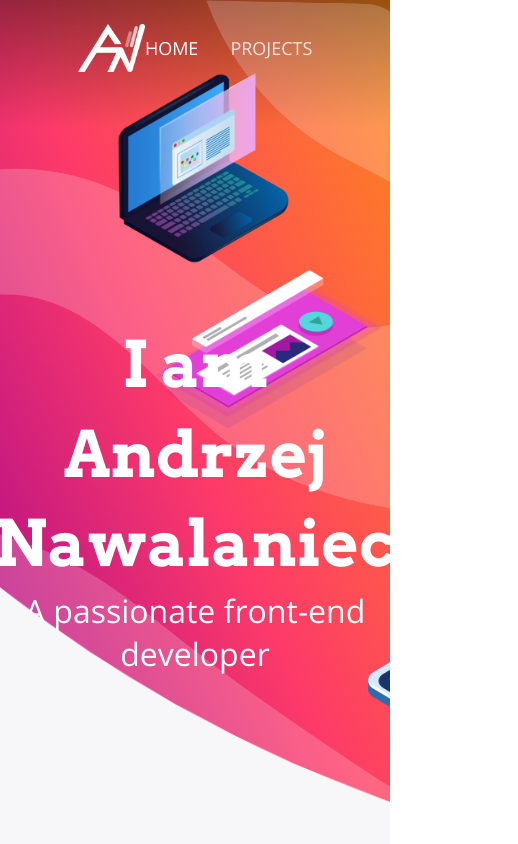
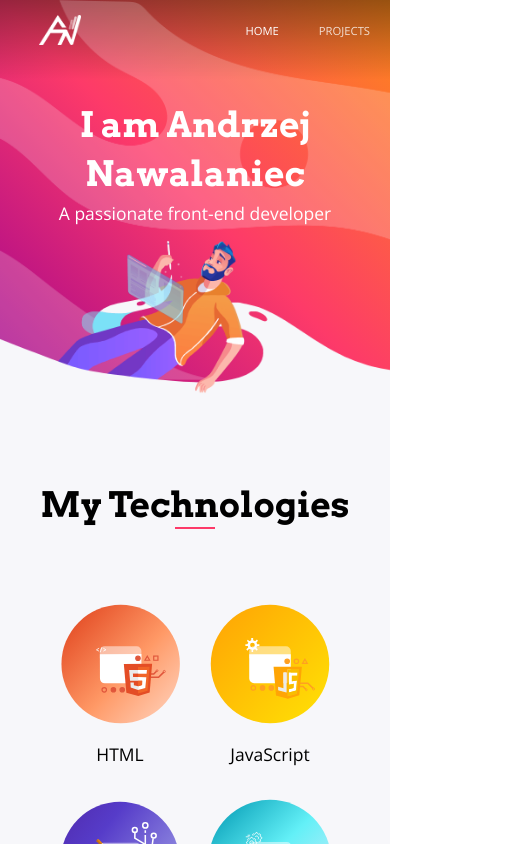
Before and after one commit to baqardo/baqardo.github.io, a React (Create React App) app: page / in a window 390 px wide. Shown: the top 844 px of the page, 518 px wide, since content can reach past the window. Built offline with nearby package versions, Linux system fonts and the light colour scheme.

Commit message:
Responsive home page

```diff
--- a/src/components/Footer/Footer.scss
+++ b/src/components/Footer/Footer.scss
@@ -12,6 +12,14 @@
   height: 40rem;
 
   background-image: linear-gradient(to top left, #9d0191, #fd3a69, #fe881a);
+
+  @media screen and (max-width: 960px) {
+    height: 30rem;
+  }
+
+  @media screen and (max-width: 640px) {
+    height: 20rem;
+  }
 }
 
 .footer__github {
@@ -21,8 +29,8 @@
 
   margin-top: 8rem;
 
-  width: 5rem;
-  height: 5rem;
+  width: 80px;
+  height: 80px;
 
   background-color: white;
   border-radius: 50%;
@@ -30,6 +38,23 @@
   transition: all 0.3s;
   &:hover {
     opacity: 0.8;
+  }
+
+  @media screen and (min-width: 1601px) {
+    width: 112px;
+    height: 112px;
+    margin-top: 20rem;
+  }
+
+  @media screen and (max-width: 960px) {
+    margin-top: 16rem;
+  }
+
+  @media screen and (max-width: 640px) {
+    width: 48px;
+    height: 48px;
+
+    margin-top: 8rem;
   }
 
   &-icon {
--- a/src/components/Header/Header.scss
+++ b/src/components/Header/Header.scss
@@ -8,14 +8,35 @@
   width: 100%;
   height: 900px;
 
-  padding: 20rem 20%;
+  padding: 300px 20%;
 
   background-image: linear-gradient(to top right, #9d0191, #fd3a69, #fe881a);
+
+  @media screen and (min-width: 1921px) {
+    padding: 275px;
+  }
+
+  @media screen and (max-width: 1280px) {
+    height: 700px;
+  }
+
+  @media screen and (max-width: 960px) {
+    padding: 220px 5%;
+    height: 600px;
+  }
+
+  @media screen and (max-width: 640px) {
+    padding: 0;
+    padding-top: 100px;
+    height: 400px;
+  }
 
   &__content {
     text-align: center;
 
     color: white;
+
+    line-height: 3em;
   }
 }
 
@@ -63,10 +84,43 @@
 
   &-item {
     position: relative;
-    top: 61.5%;
-    left: -10%;
+    top: 64%;
+    left: -5%;
 
-    height: 40%;
+    width: 1700px;
+
+    @media screen and (min-width: 1601px) {
+      top: 54%;
+      width: 2200px;
+    }
+
+    @media screen and (min-width: 1921px) {
+      top: 47%;
+      left: -5%;
+
+      width: 2500px;
+    }
+
+    @media screen and (max-width: 1280px) {
+      left: -10%;
+      top: 63%;
+
+      width: 1380px;
+    }
+
+    @media screen and (max-width: 960px) {
+      top: 63%;
+      left: -25%;
+
+      width: 1160px;
+    }
+
+    @media screen and (max-width: 640px) {
+      top: 60%;
+      left: calc(-20% - 10vh);
+
+      width: 840px;
+    }
   }
 }
 
@@ -87,13 +141,42 @@
     top: 8%;
 
     height: 12rem;
+
+    @media screen and (max-width: 1280px) {
+      height: 16rem;
+      left: 15%;
+    }
+
+    @media screen and (max-width: 960px) {
+      height: 14rem;
+    }
+
+    @media screen and (max-width: 640px) {
+      display: none;
+    }
   }
   &-phone {
     position: relative;
-    left: 50%;
+    left: 55%;
     top: 60%;
 
     height: 8rem;
+
+    @media screen and (min-width: 1601px) {
+      left: 60%;
+    }
+
+    @media screen and (max-width: 1280px) {
+      height: 12rem;
+    }
+
+    @media screen and (max-width: 960px) {
+      height: 10rem;
+    }
+
+    @media screen and (max-width: 640px) {
+      display: none;
+    }
   }
   &-website {
     position: relative;
@@ -101,5 +184,18 @@
     top: 8%;
 
     height: 10rem;
+
+    @media screen and (max-width: 1280px) {
+      height: 14rem;
+    }
+
+    @media screen and (max-width: 960px) {
+      height: 12rem;
+      left: 30%;
+    }
+
+    @media screen and (max-width: 640px) {
+      display: none;
+    }
   }
 }
--- a/src/components/Projects/Projects.scss
+++ b/src/components/Projects/Projects.scss
@@ -4,6 +4,21 @@
 
   padding: 0 20%;
   padding-top: 8rem;
+
+  @media screen and (max-width: 1280px) {
+    padding-left: 15%;
+    padding-right: 15%;
+  }
+
+  @media screen and (max-width: 960px) {
+    padding-left: 5%;
+    padding-right: 5%;
+  }
+
+  @media screen and (max-width: 960px) {
+    padding-left: 12%;
+    padding-right: 12%;
+  }
 
   &__title {
     position: relative;
@@ -39,6 +54,10 @@
     border-radius: 1rem;
 
     box-shadow: 0px 4px 80px rgba(black, 0.2);
+
+    @media screen and (max-width: 640px) {
+      flex-direction: column-reverse;
+    }
   }
 
   &__info {
@@ -51,6 +70,12 @@
     border-radius: 1rem 0 0 1rem;
 
     background-color: white;
+
+    @media screen and (max-width: 640px) {
+      width: 100%;
+
+      border-radius: 0 0 1rem 1rem;
+    }
   }
 
   &__date {
@@ -90,11 +115,22 @@
       width: 55%;
 
       border-radius: 0 1rem 1rem 0;
+
+      @media screen and (max-width: 640px) {
+        width: 100%;
+
+        border-radius: 1rem 1rem 0 0;
+      }
     }
   }
 
   &__button {
     margin-top: auto;
     margin-bottom: 1rem;
+
+    @media screen and (max-width: 640px) {
+      margin-top: 2rem;
+      margin-bottom: 0;
+    }
   }
 }
--- a/src/components/Technologies/Technologies.scss
+++ b/src/components/Technologies/Technologies.scss
@@ -1,6 +1,16 @@
 .technologies {
   padding: 0 20%;
   padding-top: 8rem;
+
+  @media screen and (max-width: 1280px) {
+    padding-left: 10%;
+    padding-right: 10%;
+  }
+
+  @media screen and (max-width: 640px) {
+    padding-left: 0%;
+    padding-right: 0%;
+  }
 
   &__title {
     position: relative;
@@ -34,6 +44,10 @@
     margin-top: 2rem;
 
     width: max(250px, 30%);
+
+    @media screen and (max-width: 640px) {
+      width: clamp(150px, 35vw, 250px);
+    }
   }
 
   &__icon {
--- a/src/components/Typography/Heading/Heading.scss
+++ b/src/components/Typography/Heading/Heading.scss
@@ -4,8 +4,16 @@
   font-size: 4rem;
   line-height: 1.4em;
 
+  @media screen and (max-width: 640px) {
+    font-size: 3.5rem;
+  }
+
   &--small {
     font-size: 2.75rem;
+
+    @media screen and (max-width: 960px) {
+      font-size: 2.25rem;
+    }
   }
 
   &--tiny {
--- a/src/components/Typography/Paragraph/Paragraph.scss
+++ b/src/components/Typography/Paragraph/Paragraph.scss
@@ -1,5 +1,9 @@
 .paragraph {
   font-size: 2rem;
+
+  @media screen and (max-width: 640px) {
+    font-size: 1.75rem;
+  }
 
   &--medium {
     font-size: 1.75rem;
--- a/src/containers/Navigation/Navigation.scss
+++ b/src/containers/Navigation/Navigation.scss
@@ -13,6 +13,14 @@
   height: 6rem;
 
   background-color: transparent;
+
+  @media screen and (max-width: 1280px) {
+    padding-left: 10%;
+    padding-right: 10%;
+  }
+  @media screen and (max-width: 960px) {
+    padding-right: 0%;
+  }
 }
 
 .navigation__logo {
@@ -29,6 +37,10 @@
   &-item {
     & + & {
       margin-left: 2rem;
+
+      @media screen and (max-width: 960px) {
+        margin-left: 0;
+      }
     }
   }
 }
@@ -46,6 +58,10 @@
     opacity: 1;
   }
 
+  @media screen and (max-width: 960px) {
+    padding: 2rem 2rem;
+  }
+
   &--active {
     opacity: 1;
   }
--- a/src/index.scss
+++ b/src/index.scss
@@ -8,6 +8,26 @@
   padding: 0;
 
   font-family: inherit;
+}
+
+html {
+  font-size: 16px;
+
+  @media screen and (min-width: 1281px) and (max-width: 1600px) {
+    font-size: clamp(12px, 1vw, 16px);
+  }
+
+  @media screen and (max-width: 1280px) {
+    font-size: clamp(10px, 1vw, 12px);
+  }
+
+  // @media screen and (min-width: 641px) and (max-width: 960px) {
+  //   font-size: clamp(10px, 1.65vw, 14px);
+  // }
+
+  // @media screen and (max-width: 640px) {
+  //   font-size: clamp(8px, 1.75vw, 10.5px);
+  // }
 }
 
 body {
```
